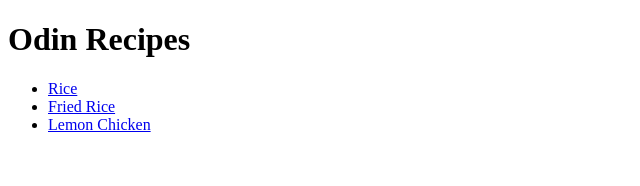
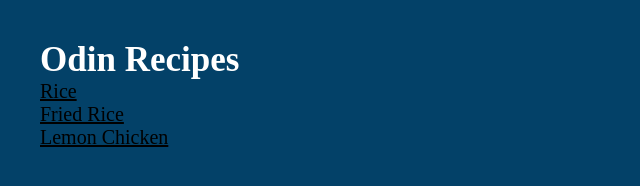
Before and after one commit to abdulhameedkhattab07/odin-recipes, a plain HTML site: page index.html in a window 1280 px wide. Shown: the whole page, without its empty margins (0-640 px from the left). Drawn offline with Linux system fonts and the light colour scheme.

Commit message:
Added Some Stylings

```diff
--- a/index.html
+++ b/index.html
@@ -4,6 +4,7 @@
     <meta charset="UTF-8">
     <meta name="viewport" content="width=device-width, initial-scale=1.0">
     <title>Odin Recipes</title>
+    <link rel="stylesheet" href="/style.css">
 </head>
 <body>
     <h1>Odin Recipes</h1>
--- /dev/null
+++ b/style.css
@@ -0,0 +1,25 @@
+*{
+    margin: 0;
+    padding: 0;
+}
+body{
+    padding: 40px;
+    background-color: rgb(3, 65, 104);
+    color: white;
+}
+h1{
+    font-size: 35px;
+    font-weight: 800;
+}
+li{
+    font-size: 20px;
+    font-weight: 500;
+    list-style: none;
+}
+li a{
+    color: #000;
+}
+li a:hover{
+    color: white;
+    text-decoration: none;
+}
```
Also changed, not shown: recipes/fried-rice.html (+1 -0 lines), recipes/lemon-chicken.html (+1 -0 lines), recipes/rice.html (+1 -0 lines).
